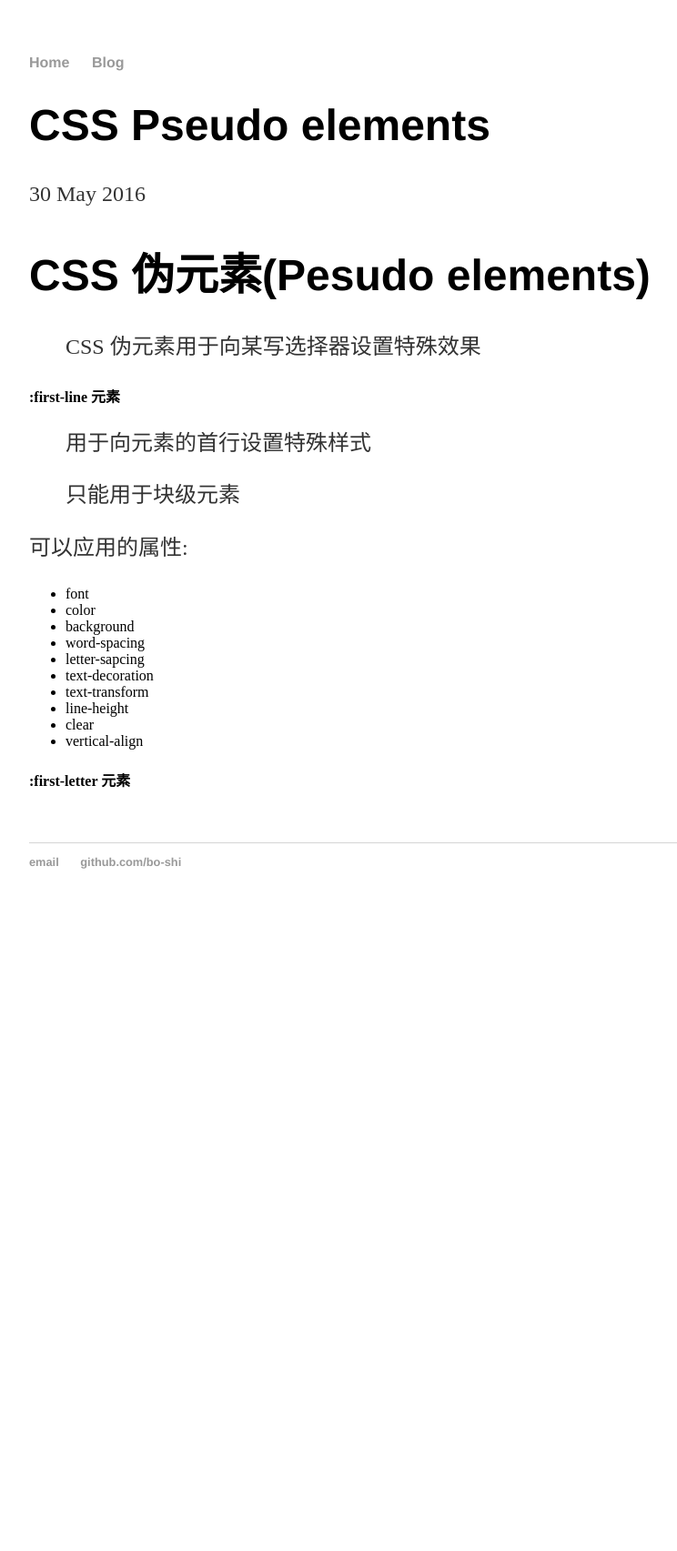
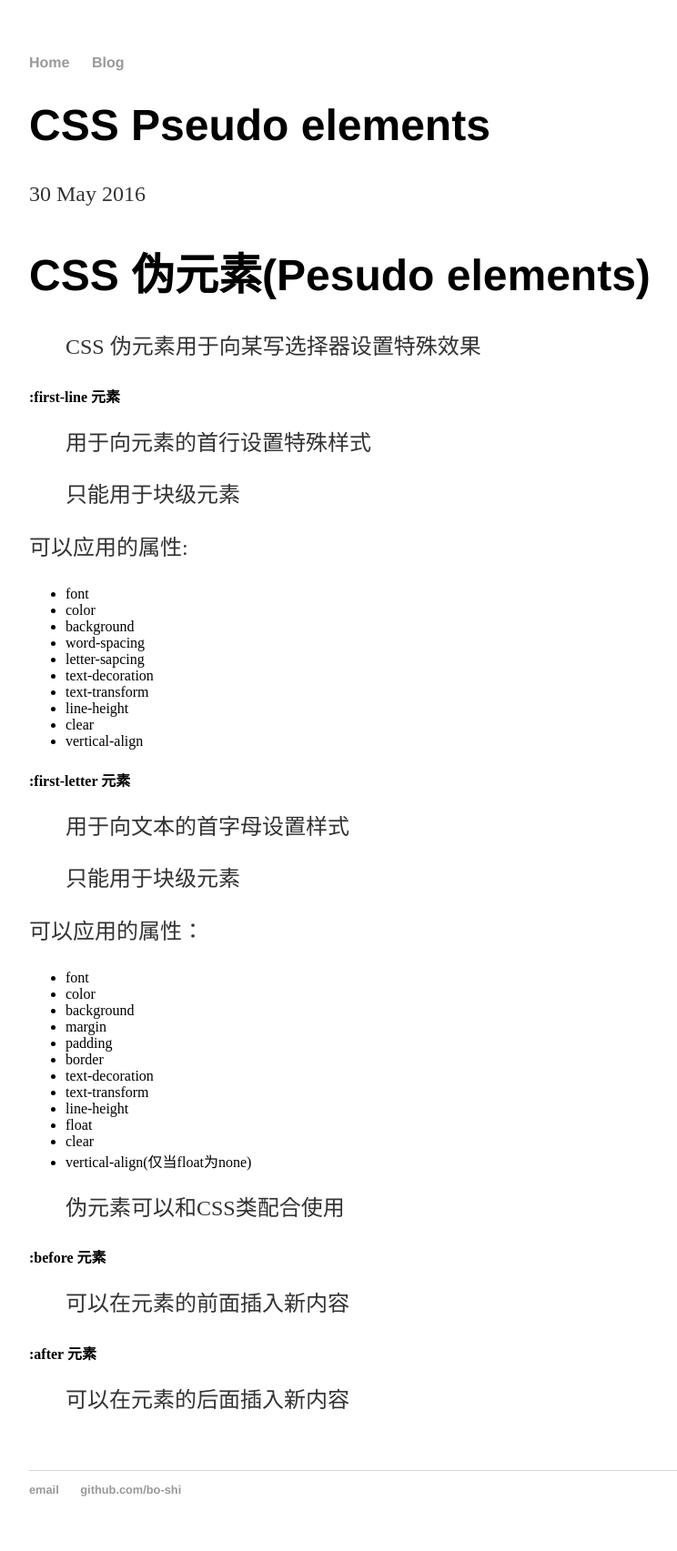
Before and after one commit to Bo-SHI/Bo-SHI.github.io, a Jekyll site: the page built from _posts/2016-05-30-Pseudo-elements.md, in a window 1280 px wide. Shown: the whole page at 91% size, without its empty margins (160-904 px from the left). Built offline with Jekyll 4.4.1, drawn with Linux system fonts in a browser that asks for light colours; before the commit the page ends 1015 px from its top, so only the background shows below that.

Commit message:
update css pseudo element

```diff
--- a/_posts/2016-05-30-Pseudo-elements.md
+++ b/_posts/2016-05-30-Pseudo-elements.md
@@ -28,4 +28,31 @@ date: 2016-05-30
 
 #### :first-letter 元素
 
->
+> 用于向文本的首字母设置样式
+
+> 只能用于块级元素
+
+可以应用的属性：
+
+  * font
+  * color
+  * background
+  * margin
+  * padding
+  * border
+  * text-decoration
+  * text-transform
+  * line-height
+  * float
+  * clear
+  * vertical-align(仅当float为none)
+
+> 伪元素可以和CSS类配合使用
+
+#### :before 元素
+
+> 可以在元素的前面插入新内容
+
+#### :after 元素
+
+> 可以在元素的后面插入新内容
```
